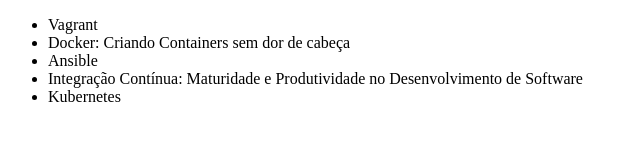
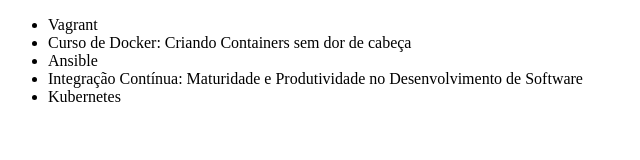
Before and after one commit to GE-SANTOS/alura-git-github, a plain HTML site: page index.html in a window 1280 px wide. Shown: the full height of the page, 0-640 px from the left. Drawn offline with Linux system fonts and the light colour scheme.

Commit message:
Corrigindo nome do curso de Doker

```diff
--- a/index.html
+++ b/index.html
@@ -9,7 +9,7 @@
 <body>
     <ul>
         <li>Vagrant</li>
-        <li>Docker: Criando Containers sem dor de cabeça</li>
+        <li>Curso de Docker: Criando Containers sem dor de cabeça</li>
         <li>Ansible</li>
         <li>Integração Contínua: Maturidade e Produtividade no Desenvolvimento de Software</li>
         <li>Kubernetes</li>
```
